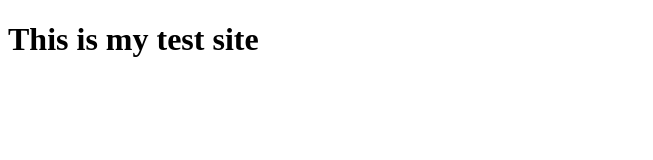
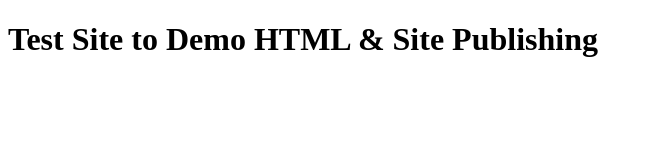
Before and after one commit to Kmax607/test-site, a plain HTML site: page index.html in a window 1280 px wide. Shown: the whole page, without its empty margins (0-653 px from the left). Drawn offline with Linux system fonts and the light colour scheme.

Commit message:
Update index.html
Changed header again

```diff
--- a/index.html
+++ b/index.html
@@ -6,7 +6,7 @@
 </head>
 <body>
 <h1>
-    This is my test site
+    Test Site to Demo HTML & Site Publishing
 </h1>
 </body>
 </html>
```
